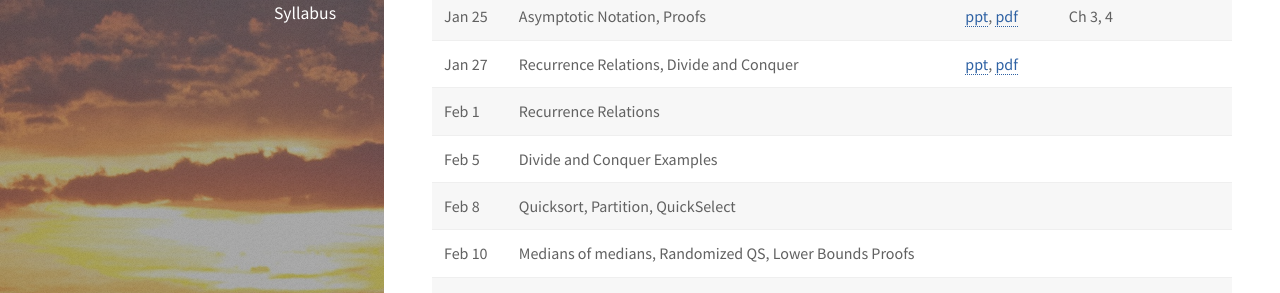
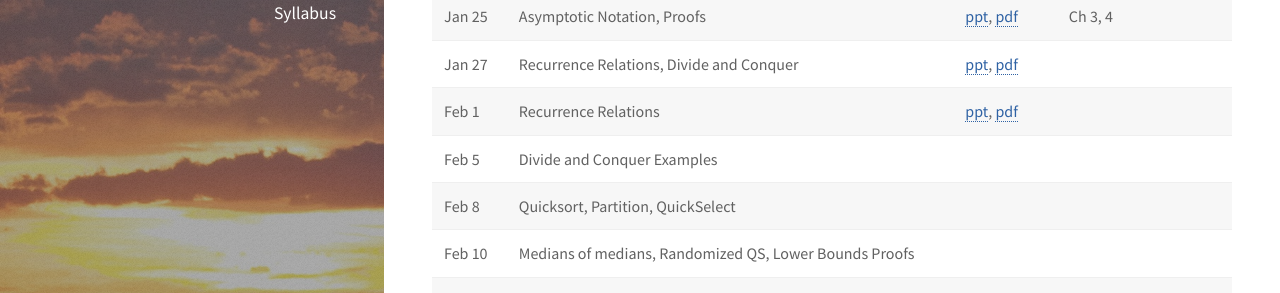
Before and after one commit to uva-cs/cs4102-s22, a Jekyll site: the page built from slides/schedule.md, in a window 1280 px wide and 900 px high. Shown: the part 351-644 px from the top of the window. Built offline with Jekyll 4.4.1, drawn with Linux system fonts in a browser that asks for light colours; nearby versions of some CDN libraries; library files that are not in the unit come from our copies.

Commit message:
Added L4 slides

```diff
--- a/slides/schedule.md
+++ b/slides/schedule.md
@@ -13,7 +13,7 @@ This is a tentative schedule of topics addressed.  As we go through the semester
 | Jan 20  | Introduction                             | [ppt](cs4102-L1-intro.pptx), [pdf](cs4102-L1-intro.pdf) |          | [A1Basic](../homework/index.html)        |
 | Jan 25  | Asymptotic Notation, Proofs              | [ppt](cs4102_L2_recurrences_DandC.pptx), [pdf](cs4102_L2_recurrences_DandC.pdf) | Ch 3, 4  |          |
 | Jan 27  | Recurrence Relations, Divide and Conquer | [ppt](cs4102_L3_sorting_intro.pptx), [pdf](cs4102_L3_sorting_intro.pdf)         |          |          |
-| Feb 1   | Recurrence Relations                     |              |          |          |
+| Feb 1   | Recurrence Relations                     | [ppt](cs4102_L4_G&C_Master.pptx), [pdf](cs4102_L4_G&C_Master.pdf)         |          |          |
 | Feb 5   | Divide and Conquer Examples              |              |          |          |
 | Feb 8   | Quicksort, Partition, QuickSelect        |              |          |          |
 | Feb 10  | Medians of medians, Randomized QS, Lower Bounds Proofs              |              |          |          |
```
Also changed, not shown: 2 other files.
